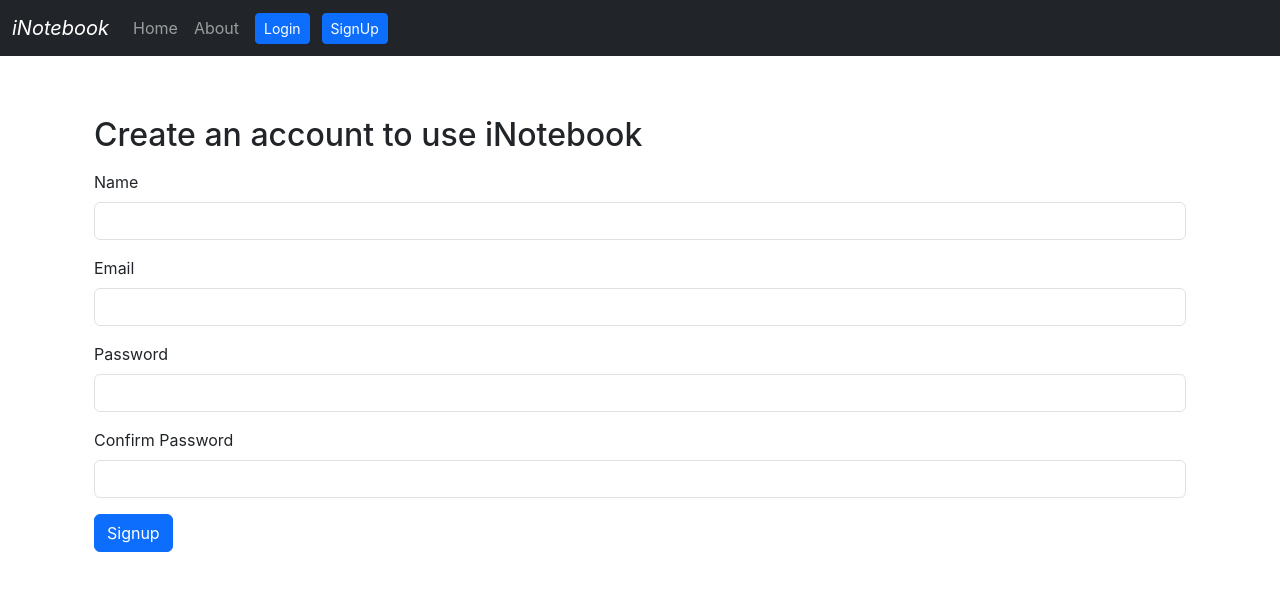
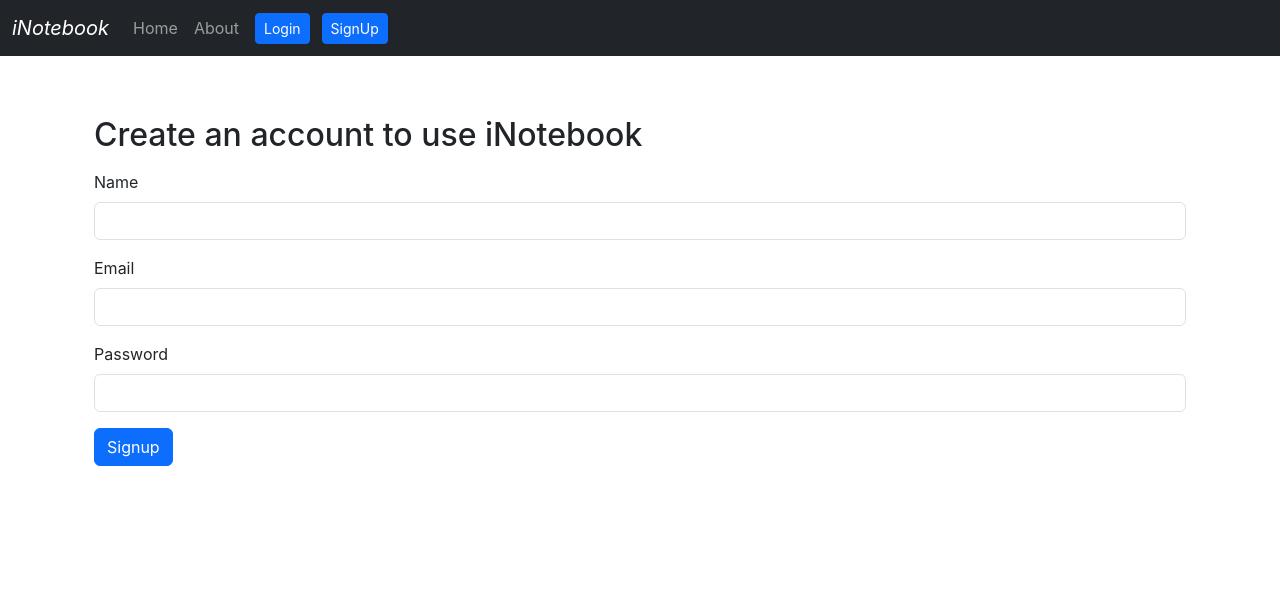
Before and after one commit to nknikhilkr73/iNoteBook, a React (Create React App) app: page /signup in a window 1280 px wide. Shown: the top 590 px of the page. Built offline with nearby package versions, Linux system fonts and the light colour scheme.

Commit message:
Error resolved

```diff
--- a/src/components/Signup.jsx
+++ b/src/components/Signup.jsx
@@ -7,7 +7,7 @@ const Signup = (props) => {
 
     const navigate = useNavigate()
 
-    const host = "http://localhost:5000"
+    const host = "https://iinotebookk.netlify.app"
 
 
     const handleSubmit = async (e) => {
@@ -58,10 +58,10 @@ const Signup = (props) => {
                     <label htmlFor="password" className="form-label">Password</label>
                     <input minLength={5} required type="password" className="form-control" id="password" name='password' autoComplete='off' onChange={onChange} />
                 </div>
-                <div className="mb-3">
+                {/* <div className="mb-3">
                     <label htmlFor="cpassword" className="form-label">Confirm Password</label>
                     <input type="cpassword" className="form-control" id="cpassword" name='cpassword' autoComplete='off' onChange={onChange} />
-                </div>
+                </div> */}
 
                 <button type="submit" className="btn btn-primary" >Signup</button>
             </form>
```
